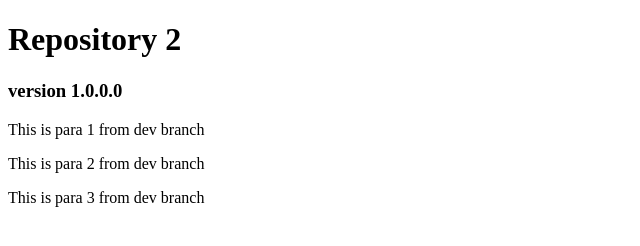
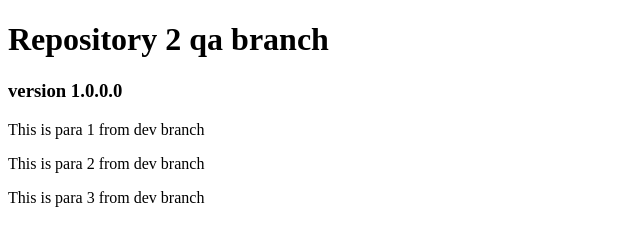
Before and after one commit to jaisriramjavadeveloper/repo2, a plain HTML site: page index.html in a window 1280 px wide. Shown: the whole page, without its empty margins (0-640 px from the left). Drawn offline with Linux system fonts and the light colour scheme.

Commit message:
qa branch title

```diff
--- a/index.html
+++ b/index.html
@@ -7,7 +7,7 @@
 </head>
 <body>
 
-    <h1>Repository 2</h1>
+    <h1>Repository 2 qa branch</h1>
     <h3>version 1.0.0.0</h3>
     <p>
         This is para 1 from dev branch
```
